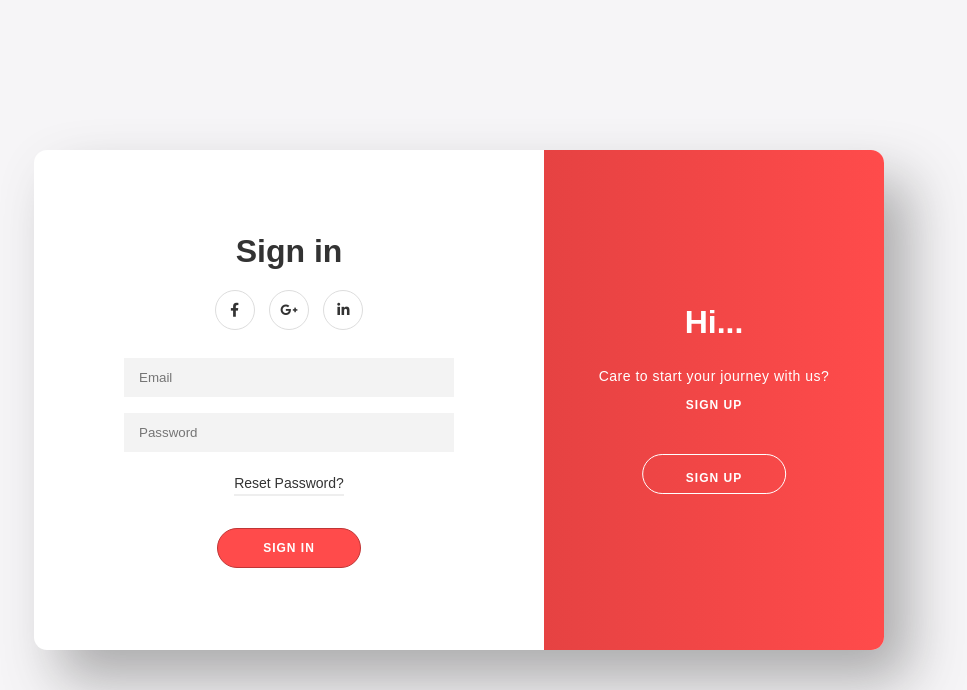
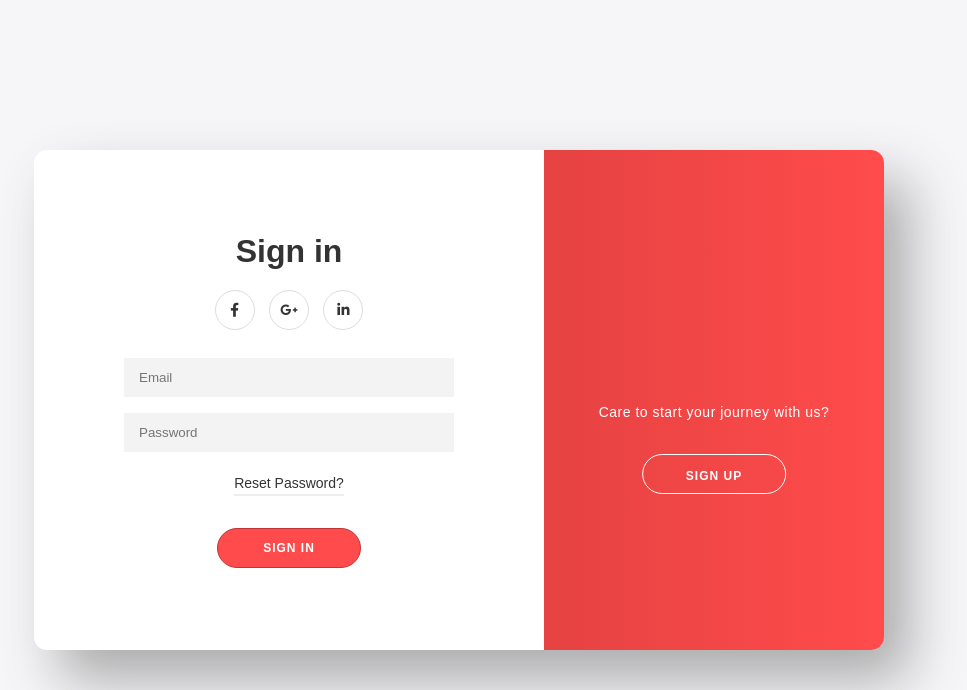
Before and after one commit to naztyx/PipeOpsProj, a Django app: page / in a window 1280 px wide. Shown: the top 690 px of the page, without its empty margins (181-1148 px from the left). Run offline with Django 4.2, Linux system fonts and the light colour scheme; some libraries are stand-ins or nearby versions.

Commit message:
updated welcome page

```diff
--- a/projApp/templates/login_signup.html
+++ b/projApp/templates/login_signup.html
@@ -61,14 +61,15 @@
         <div class="overlay-container" id="overlayCon">
             <div class="overlay">
                 <div class="overlay-panel overlay-left">
-                    <h1>Welcome Back!</h1>
-                    <p>Already have an account? <a href="#" class="authen">Sign in</a></p>
-                    <br>
+                    <p>Already have an account?</p>
                     <button>Sign In</button>
                 </div>
                 <div class="overlay-panel overlay-right">
-                    <h1>Hi...</h1>
-                    <p>Care to start your journey with us? <button class="authen">Sign up</button></p>
+                    <br>
+                    <br>
+                    <br>
+                    <br>
+                    <p>Care to start your journey with us?</p>
 
                     <button id="signUpBtn">Sign Up</button>
                 </div>
@@ -80,7 +81,7 @@
     <script>
       const container = document.getElementById('container');
       const overlayCon = document.getElementById('overlayCon');
-      const overlayBtn = document.getElementsByClassName('authen');
+      const overlayBtn = document.getElementById('overlayBtn');
 
       overlayBtn.addEventListener('click', () => {
         container.classList.toggle('right-panel-active');
```
